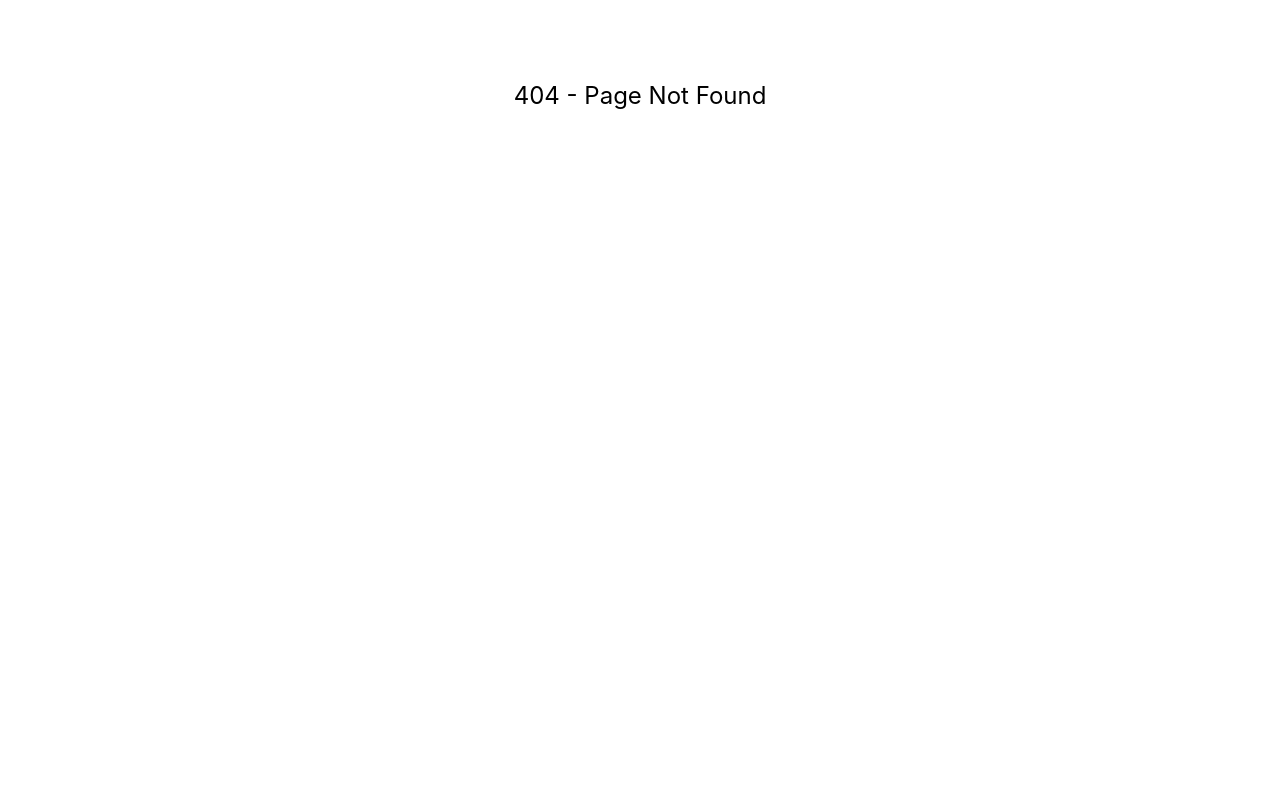
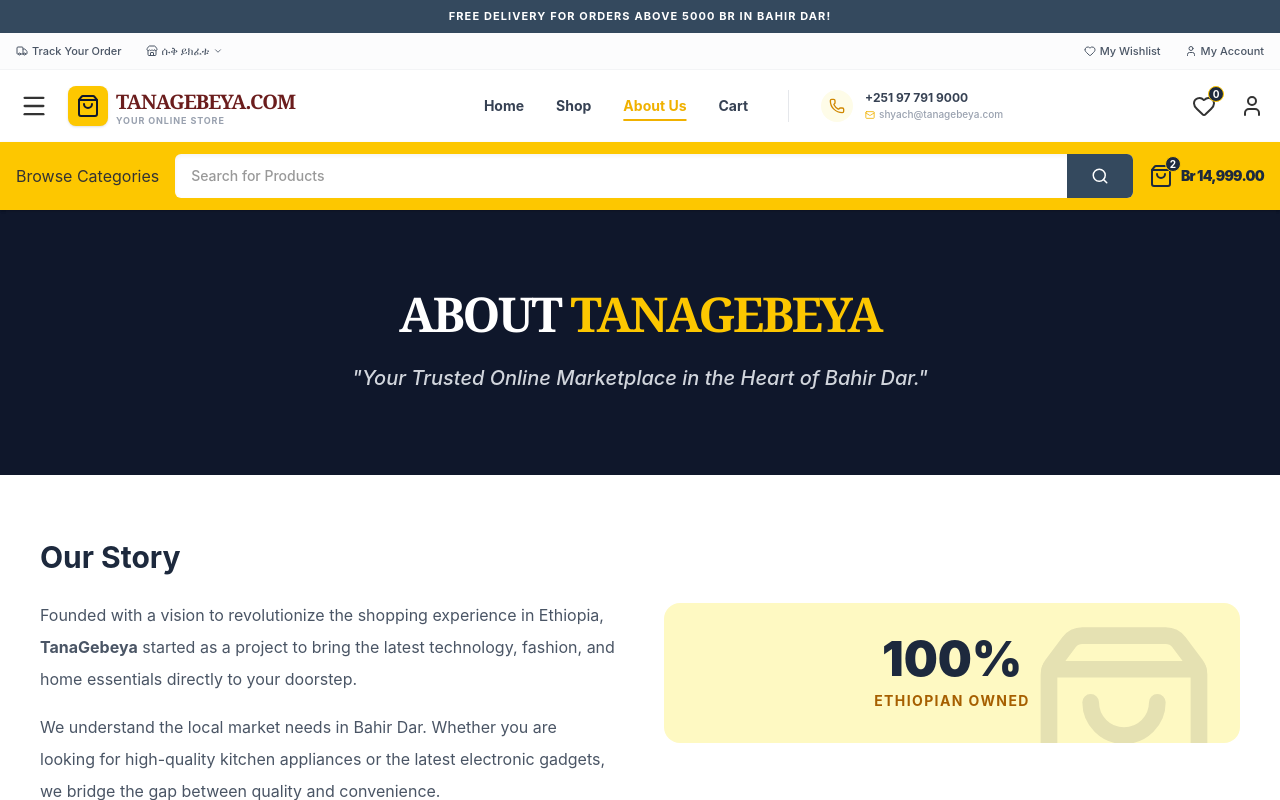
Before and after one commit to niemaDev/TanaGebeya, a React app: page /about in a window 1280 px wide. Before the commit this address had no page. Built offline with nearby package versions, Linux system fonts and the light colour scheme; the HTML template or start-up script is replaced by a standard one.

Commit message:
remove sell on tanagebaya and add about us and cart and also remove dashboard in side suq yikfetu drop down, create about page

```diff
--- a/src/App.jsx
+++ b/src/App.jsx
@@ -4,7 +4,8 @@
 import AdminLayout from './layouts/AdminLayout';
 // Pages (Features)
 import Home from './pages/Home';
-import Shop from './pages/Shop'
+import Shop from './pages/Shop';
+import About from './pages/About';
 import ProductDetails from './pages/ProductDetails';
 import Cart from './pages/Cart';
 import SignIn from './features/auth/SignIn';
@@ -32,6 +33,7 @@
           <Route path="product/:id" element={<ProductDetails />} />
           <Route path="cart" element={<Cart />} />
           <Route path="shop" element ={<Shop/>}  />
+          <Route path="about" element={<About />} />
           <Route path="login" element={<SignIn />} />
           <Route path="signup" element={<SignUp/>} />
           <Route path="wishlist" element={<Wishlist/>} />
--- a/src/components/common/Navbar.jsx
+++ b/src/components/common/Navbar.jsx
@@ -1,5 +1,5 @@
 import { useState } from 'react';
-import { Link } from 'react-router-dom';
+import { Link, useLocation } from 'react-router-dom';
 import {
   Menu, Search, User, ShoppingBag,
   ChevronDown, Phone, Mail,
@@ -10,7 +10,10 @@
 
 export default function Navbar() {
   const [isDrawerOpen, setIsDrawerOpen] = useState(false);
+  const location = useLocation();
   const [activeDropdown, setActiveDropdown] = useState(null);
+// Helper function to check if a link is active
+  const isActive = (path) => location.pathname === path;
 
   return (
     <header className="w-full bg-white font-sans text-[#333] relative shadow-sm">
@@ -35,16 +38,15 @@
                 <div className="absolute top-full left-0 w-72 bg-white shadow-xl border border-gray-100 z-50 py-2 rounded-md text-sm text-gray-700 animate-in fade-in zoom-in duration-150">
                   <div className="px-4 py-2 hover:bg-gray-50 border-b border-gray-50 flex items-center gap-2">
                     <UserPlus size={14} className="text-gray-400" />
-                    <span>1. <b>Register</b> | Become a Vendor</span>
+                    <span>1. <b>Register</b> | <b>Become a Vendor</b>|<b> Sell Now</b>
+                    </span>
                   </div>
                   <div className="px-4 py-2 hover:bg-gray-50 border-b border-gray-50 flex items-center gap-2">
                     <LogIn size={14} className="text-gray-400" />
-                    <span>2. <b>Login</b> | Store Manager</span>
+                    <span>2. <b>Login</b> | <b>Store Manager</b>
+                    |<b>Sell Now</b> </span>
                   </div>
-                  <div className="px-4 py-2 hover:bg-gray-50 flex items-center gap-2">
-                    <LayoutDashboard size={14} className="text-gray-400" />
-                    <span>3. <b>Dashboard</b> | Store Manager</span>
-                  </div>
+
                 </div>
               )}
             </div>
@@ -82,25 +84,23 @@
         </div>
 
         <nav className="hidden lg:flex items-center space-x-8 text-sm font-bold text-gray-700">
-          <Link to="/" className="text-yellow-500 underline underline-offset-8 decoration-2">Home</Link>
-          <Link to="/shop" className="hover:text-yellow-500 transition-colors">Shop</Link>
-
-          {/* Sell on TanaGebeya Dropdown */}
-          <div
-            className="relative cursor-pointer py-1 flex items-center gap-1"
-            onMouseEnter={() => setActiveDropdown('sell')}
-            onMouseLeave={() => setActiveDropdown(null)}
+          <Link to="/" className={`${isActive('/') ? 'text-yellow-500 underline underline-offset-8 decoration-2' : 'hover:text-yellow-500'} transition-colors`}>
+          Home
+          </Link>
+          <Link to="/shop" className={`${isActive('/shop') ? 'text-yellow-500 underline underline-offset-8 decoration-2' : 'hover:text-yellow-500'} transition-colors`}
+          >Shop</Link>
+        <Link
+            to="/about"
+            className={`${isActive('/about') ? 'text-yellow-500 underline underline-offset-8 decoration-2' : 'hover:text-yellow-500'} transition-colors`}
           >
-            Sell on TanaGebeya
-            <ChevronDown size={12} className={`transition-transform duration-300 ${activeDropdown === 'sell' ? 'rotate-180' : ''}`} />
-
-            {activeDropdown === 'sell' && (
-              <div className="absolute top-full left-0 w-52 bg-white shadow-xl border border-gray-100 z-50 py-2 rounded-md font-medium text-gray-600 animate-in fade-in slide-in-from-top-1">
-                <Link to="/register-seller" className="block px-4 py-2 hover:bg-gray-50">Seller Registration</Link>
-                <Link to="/seller-dashboard" className="block px-4 py-2 hover:bg-gray-50">Seller Dashboard</Link>
-              </div>
-            )}
-          </div>
+            About Us
+          </Link>
+          <Link
+            to="/cart"
+            className={`${isActive('/cart') ? 'text-yellow-500 underline underline-offset-8 decoration-2' : 'hover:text-yellow-500'} transition-colors`}
+          >
+            Cart
+          </Link>
 
           <div className="flex items-center gap-3 border-l border-gray-200 pl-8 ml-2">
             <div className="bg-yellow-50 p-2 rounded-full">
--- /dev/null
+++ b/src/pages/About.jsx
@@ -0,0 +1,110 @@
+import React from 'react';
+import { ShoppingBag, Users, ShieldCheck, Truck, MapPin } from 'lucide-react';
+
+const About = () => {
+  const coreValues = [
+    {
+      icon: <ShieldCheck className="text-yellow-600" size={32} />,
+      title: "Quality Guaranteed",
+      description: "We source only the best electronics, home appliances, and accessories for our customers."
+    },
+    {
+      icon: <Users className="text-yellow-600" size={32} />,
+      title: "Customer Centric",
+      description: "Your satisfaction is our priority. We are built by the community, for the community."
+    },
+    {
+      icon: <Truck className="text-yellow-600" size={32} />,
+      title: "Fast Delivery",
+      description: "Specialized delivery services across Bahir Dar and surrounding regions."
+    }
+  ];
+
+  return (
+    <div className="bg-white min-h-screen">
+      {/* Hero Section */}
+      <section className="bg-slate-900 py-20 px-4 text-center">
+        <div className="max-w-4xl mx-auto">
+          <h1 className="text-4xl md:text-5xl font-black text-white mb-6 tracking-tighter uppercase font-serif">
+            About <span className="text-yellow-400">TanaGebeya</span>
+          </h1>
+          <p className="text-gray-300 text-lg md:text-xl font-medium leading-relaxed italic">
+            "Your Trusted Online Marketplace in the Heart of Bahir Dar."
+          </p>
+        </div>
+      </section>
+
+      {/* Our Story Section */}
+      <section className="py-16 px-4">
+        <div className="max-w-[1200px] mx-auto grid md:grid-cols-2 gap-12 items-center">
+          <div>
+            <h2 className="text-3xl font-bold text-slate-800 mb-6">Our Story</h2>
+            <p className="text-gray-600 leading-loose mb-4">
+              Founded with a vision to revolutionize the shopping experience in Ethiopia,
+              <strong> TanaGebeya</strong> started as a project to bring the latest technology,
+              fashion, and home essentials directly to your doorstep.
+            </p>
+            <p className="text-gray-600 leading-loose">
+              We understand the local market needs in Bahir Dar. Whether you are looking for
+              high-quality kitchen appliances or the latest electronic gadgets, we bridge
+              the gap between quality and convenience.
+            </p>
+          </div>
+          <div className="bg-yellow-100 rounded-2xl p-8 flex justify-center items-center relative overflow-hidden">
+             <div className="absolute top-0 right-0 p-4 opacity-10">
+                <ShoppingBag size={200} />
+             </div>
+             <div className="z-10 text-center">
+                <p className="text-5xl font-black text-slate-800 mb-2">100%</p>
+                <p className="font-bold text-yellow-700 uppercase tracking-widest text-sm">Ethiopian Owned</p>
+             </div>
+          </div>
+        </div>
+      </section>
+
+      {/* Core Values Grid */}
+      <section className="bg-gray-50 py-16 px-4">
+        <div className="max-w-[1200px] mx-auto">
+          <div className="text-center mb-12">
+            <h2 className="text-3xl font-bold text-slate-800">Why Choose Us?</h2>
+            <div className="w-20 h-1 bg-yellow-400 mx-auto mt-4"></div>
+          </div>
+
+          <div className="grid md:grid-cols-3 gap-8">
+            {coreValues.map((value, index) => (
+              <div key={index} className="bg-white p-8 rounded-xl border border-gray-100 shadow-sm hover:shadow-md transition-shadow text-center">
+                <div className="bg-yellow-50 w-16 h-16 rounded-full flex items-center justify-center mx-auto mb-6">
+                  {value.icon}
+                </div>
+                <h3 className="text-xl font-bold text-slate-800 mb-3">{value.title}</h3>
+                <p className="text-sm text-gray-500 leading-relaxed font-medium">
+                  {value.description}
+                </p>
+              </div>
+            ))}
+          </div>
+        </div>
+      </section>
+
+      {/* Location Section */}
+      <section className="py-16 px-4">
+        <div className="max-w-4xl mx-auto text-center">
+          <div className="flex justify-center mb-4">
+             <MapPin className="text-yellow-500" size={40} />
+          </div>
+          <h2 className="text-2xl font-bold text-slate-800 mb-4">Based in Bahir Dar</h2>
+          <p className="text-gray-600 font-medium">
+            We are proud to serve our local community. Visit us or order online for
+            the best deals in the region.
+          </p>
+          <div className="mt-8">
+            <p className="text-sm font-bold text-gray-400 uppercase tracking-widest">Contact Support</p>
+            <p className="text-xl font-black text-slate-800 mt-1">+251 97 791 9000</p>
+          </div>
+        </div>
+      </section>
+    </div>
+  );
+};
+
+export default About;
--- a/src/pages/Shop.jsx
+++ b/src/pages/Shop.jsx
@@ -36,9 +36,132 @@
 
   if (loading) return <div className="flex justify-center py-20 font-bold text-yellow-600 animate-pulse">Loading TanaGebeya Products...</div>;
 
-  return (
+    return (
+
     <div className="bg-[#fdfdfd] min-h-screen">
-       {/* ... rest of your JSX from the previous response ... */}
+
+      <div className="max-w-[1400px] mx-auto px-4 py-6">
+
+        {/* Breadcrumbs */}
+
+        <nav className="flex items-center gap-2 text-xs text-gray-500 mb-8 font-medium">
+
+          <span>Home</span> <ChevronRight size={12} /> <span className="text-slate-900">Shop</span>
+
+        </nav>
+
+
+
+        <div className="flex flex-col lg:flex-row gap-10">
+
+          {/* Sidebar */}
+
+          <aside className="w-full lg:w-72 flex-shrink-0">
+
+            <CategorySidebar
+
+              activeCategory={activeCategory}
+
+              setActiveCategory={setActiveCategory}
+
+            />
+
+          </aside>
+
+
+
+          {/* Main Area */}
+
+          <main className="flex-1">
+
+            <header className="mb-8">
+
+              <p className="italic text-sm text-gray-600 mb-6 font-medium leading-relaxed">
+
+                Shop online for the latest Electronics, accessories, computer, clothes and many more online with TanaGebeya in Bahir Dar.
+
+              </p>
+
+
+
+              {/* Fixed: Corrected div nesting and layout */}
+
+              <div className="flex flex-col sm:flex-row justify-between items-center bg-[#f9f9f9] p-4 rounded-lg border border-gray-100 gap-4">
+
+                <div className="flex items-center gap-4">
+
+                  <div className="flex gap-2 border-r border-gray-200 pr-4">
+
+                    <button className="p-2 bg-slate-800 text-white rounded"><LayoutGrid size={18} /></button>
+
+                    <button className="p-2 text-gray-400"><List size={18} /></button>
+
+                  </div>
+
+                  <div>
+
+                    <h2 className="text-lg font-bold text-slate-800">{activeCategory}</h2>
+
+                    <p className="text-[11px] text-gray-500 font-semibold uppercase">Showing {displayedProducts.length} results</p>
+
+                  </div>
+
+                </div>
+
+
+
+                <div className="flex items-center gap-4 text-xs font-bold text-gray-500">
+
+                  <select className="bg-white border border-gray-200 rounded px-3 py-2 outline-none cursor-pointer">
+
+                    <option>Default sorting</option>
+
+                    <option>Price: Low to High</option>
+
+                    <option>Price: High to Low</option>
+
+                  </select>
+
+                </div>
+
+              </div>
+
+            </header>
+
+
+
+            {/* Grid */}
+
+            <div className="grid grid-cols-2 md:grid-cols-3 xl:grid-cols-4 gap-6">
+
+              {displayedProducts.map(product => (
+
+                <ProductCard key={product.id} product={product} />
+
+              ))}
+
+            </div>
+
+
+
+            {displayedProducts.length === 0 && (
+
+              <div className="text-center py-20 text-gray-400 font-medium">
+
+                No products found in this category.
+
+              </div>
+
+            )}
+
+          </main>
+
+        </div>
+
+      </div>
+
     </div>
+
   );
+
 }
```
